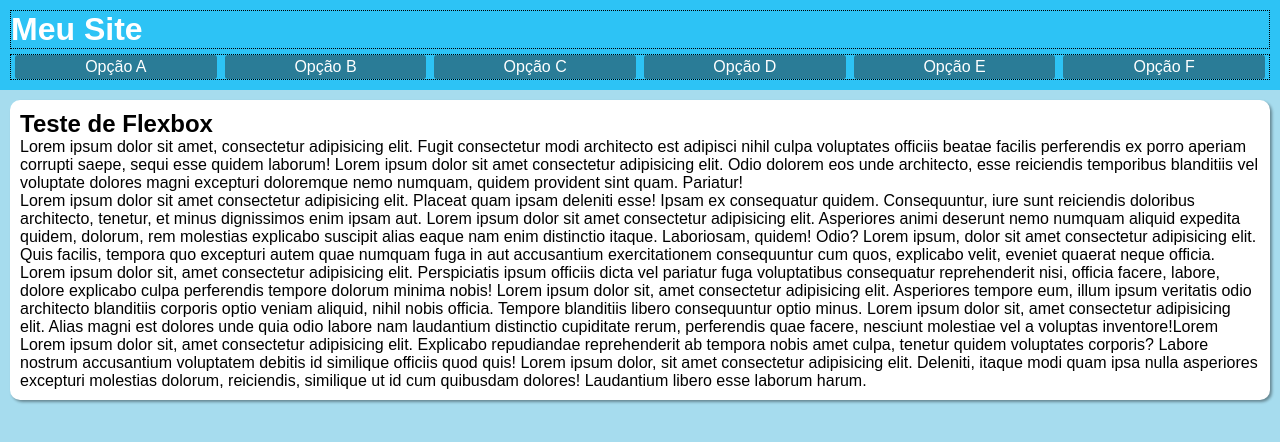
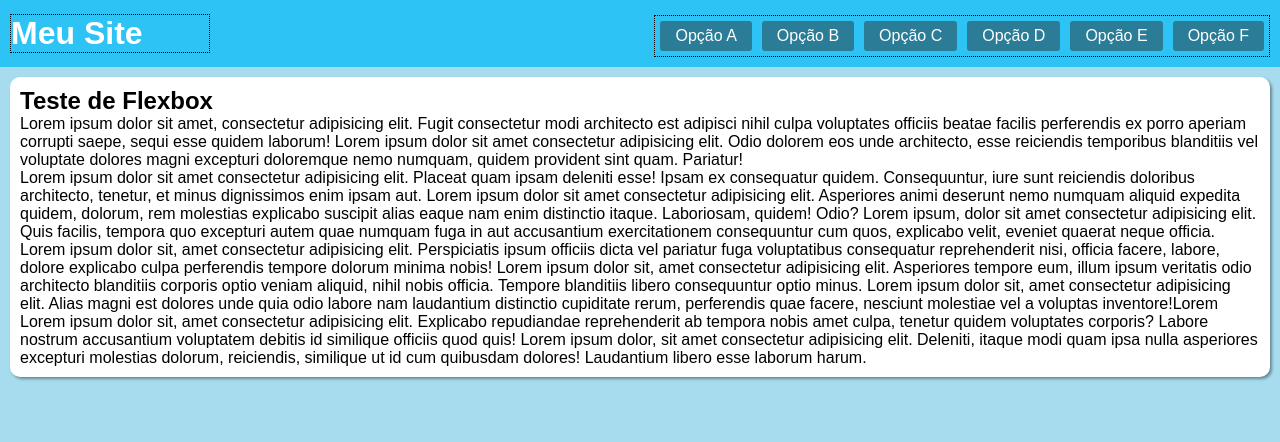
Before and after one commit to regisfdangelo/projetos, a plain HTML site: page menu/index.html in a window 1280 px wide. Drawn offline with Linux system fonts and the light colour scheme.

Commit message:
menu flexbox

```diff
--- a/menu/estilos/style.css
+++ b/menu/estilos/style.css
@@ -12,12 +12,17 @@ body{
     height: 100vh;
 }
 header{
+    display: flex;
+    justify-content: space-between;
+    align-items: center;
+    flex-flow: row wrap;
     background-color: rgb(45, 195, 245);
     color: white;
     padding: 10px;
 }
 h1{
     border: 1px dotted black;
+    flex: 0 0 200px;
 }
 nav{
     display: flex;
@@ -26,15 +31,18 @@ nav{
     margin-top: 5px;
 }
 nav a{
-    width: 150px;
+    flex: 1 1 auto;
     text-align: center;
-    flex: 1 1 auto;
     text-decoration: none;
     background-color: rgb(42, 124, 151);
     color: white;
-    padding: 3px 0;
-    margin: 0 4px;
+    padding: 6px 15px;
+    margin: 5px;
     border-radius: 3px;
+}
+nav a:hover{
+    background-color:  rgb(85, 165, 192);
+    transition: background-color .5s;
 }
 main{
     background-color: white;
```
